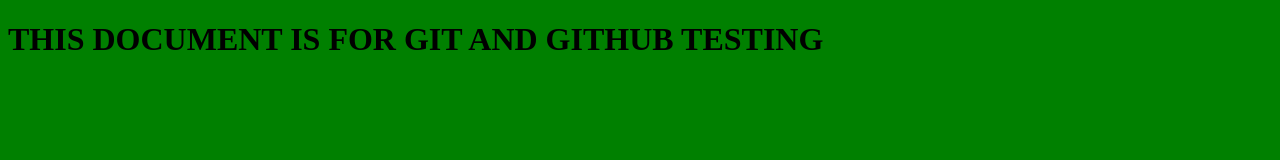
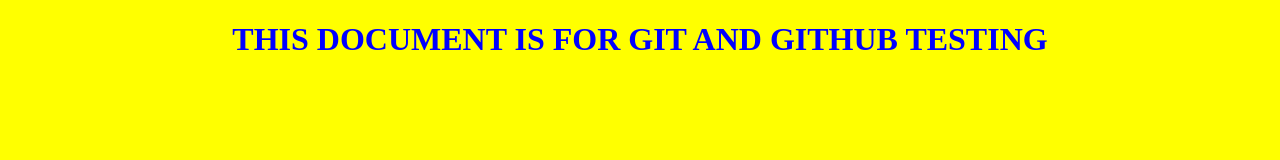
Before and after one commit to Will64/testing-git, a plain HTML site: page index.html in a window 1280 px wide. Drawn offline with Linux system fonts and the light colour scheme.

Commit message:
background changed to yellow

```diff
--- a/style.css
+++ b/style.css
@@ -1,9 +1,9 @@
 body {
- background: green
+ background: yellow;
 }
 
 h1 {
- color: blue
+ color: blue;
+ text-transform: uppercase;
  text-align: center;
- text-transform: uppercase;
 }
```
